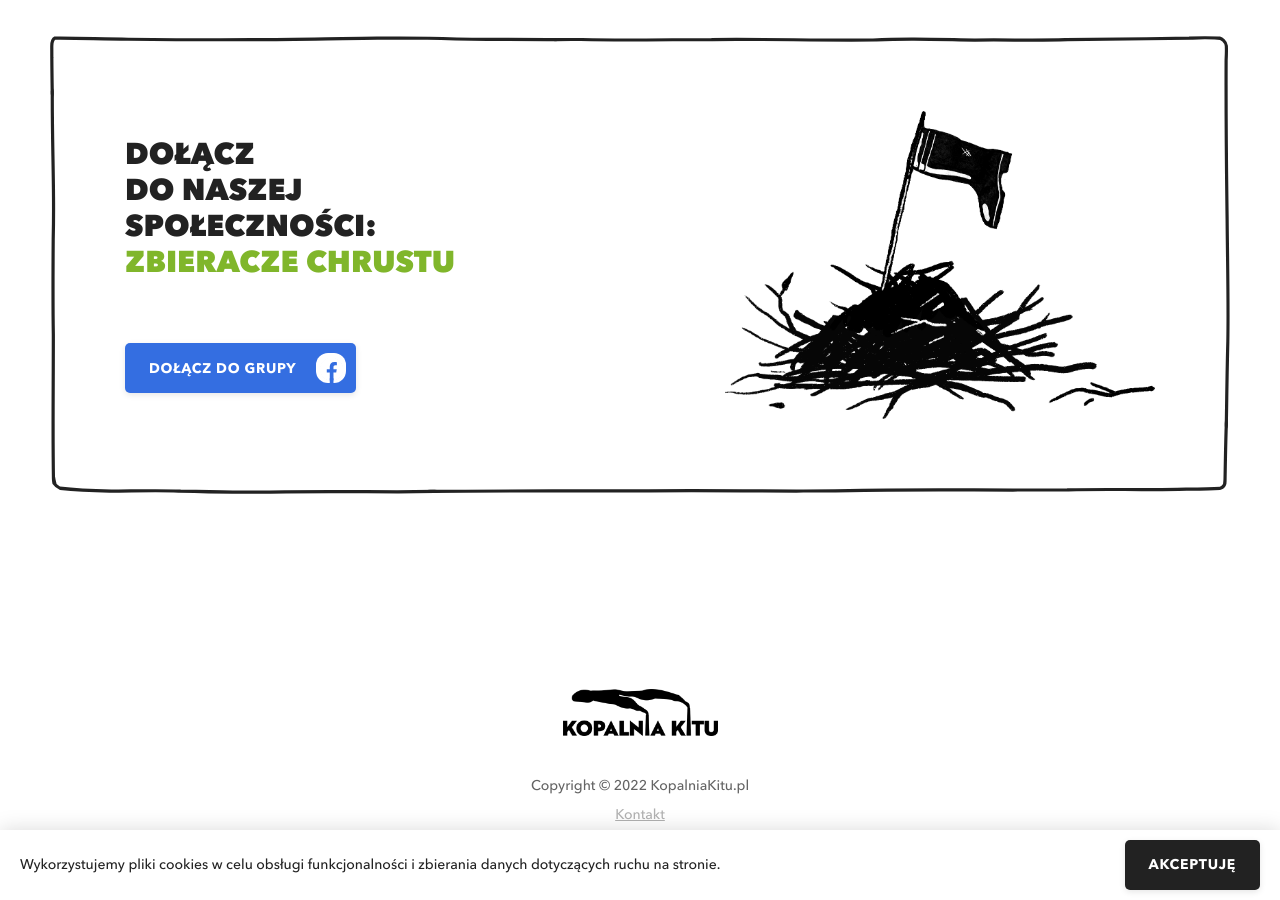
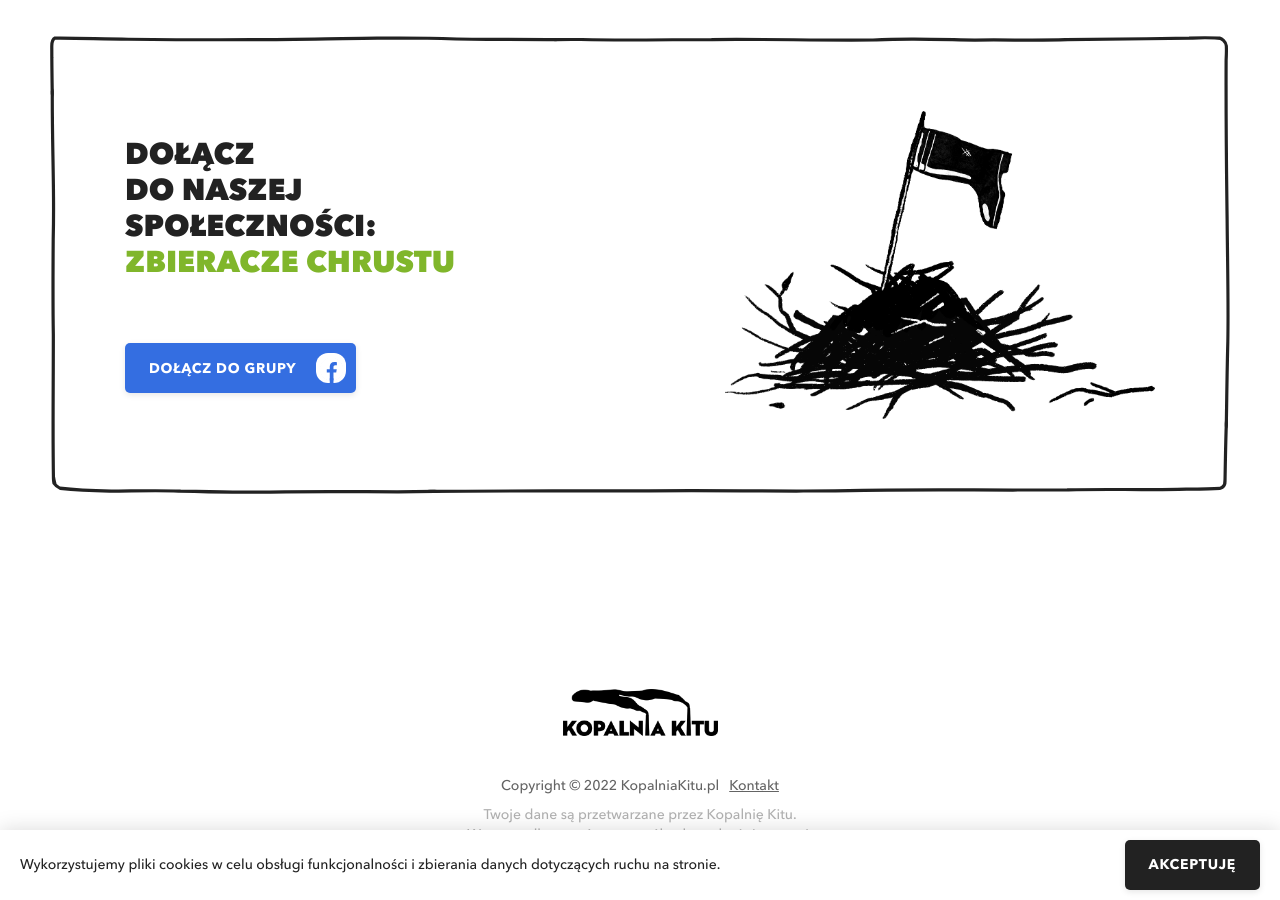
Before and after one commit to kopalniakitu/kopalniakitu, a Jekyll site: the page built from index.md, in a window 1280 px wide and 900 px high, scrolled down 2338 px. Built offline with Jekyll 4.4.1, drawn with Linux system fonts in a browser that asks for light colours.

Commit message:
Update footer.html

```diff
--- a/_includes/footer.html
+++ b/_includes/footer.html
@@ -2,8 +2,13 @@
   <div class="container">
     <a href="{{ site.baseurl }}/"><img class="footer-logo" src="{{ site.baseurl }}/assets/img/logo.png" alt="{{ site.title }}"></a>
     <div class="footer-copyright">
-      <p>Copyright © {{ site.time | date: '%Y' }} KopalniaKitu.pl</p>
-      <p><a href="mailto:kontakt@kopalniakitu.pl">Kontakt</a></p>
+      <p>
+        <span>Copyright © {{ site.time | date: '%Y' }} KopalniaKitu.pl</span>
+        <span><a href="mailto:kontakt@kopalniakitu.pl">Kontakt</a>
+      </p>
+      <p>
+        Twoje dane są przetwarzane przez Kopalnię Kitu.<br /> W przypadku pytań o szczegóły, <a href="mailto:kontakt@kopalniakitu.pl">skontaktuj się</a> z nami.
+      </p>
     </div>
   </div>
 </footer>
```
